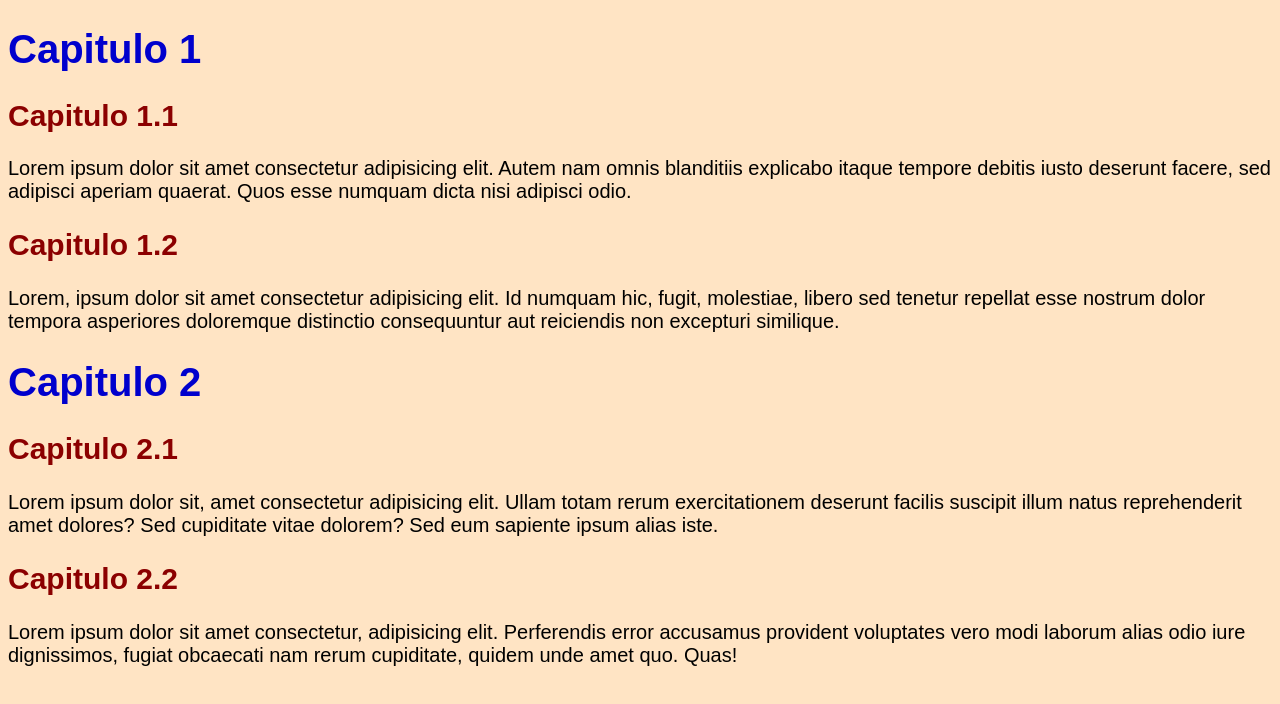
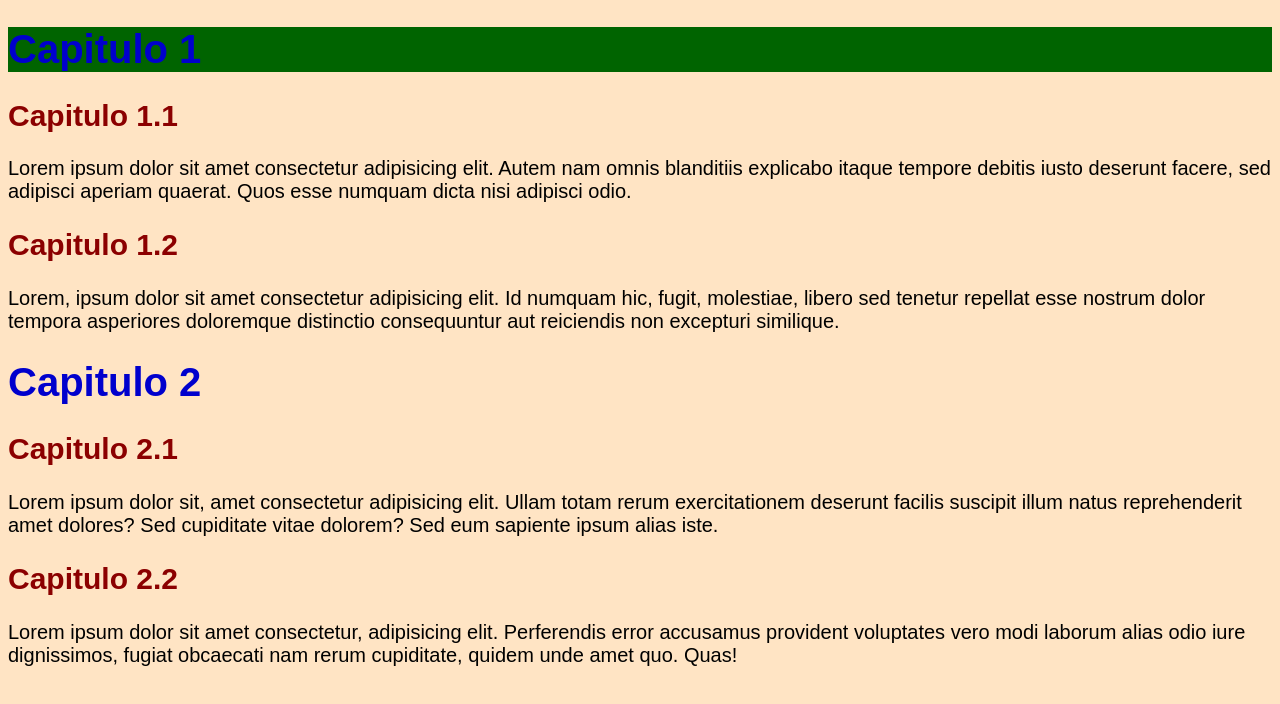
Before and after one commit to TassioSales/HTML5_CSS3, a plain HTML site: page Aula 10/indes.html in a window 1280 px wide. Drawn offline with Linux system fonts and the light colour scheme.

Commit message:
css3 Inline

```diff
--- a/Aula 10/indes.html
+++ b/Aula 10/indes.html
@@ -8,7 +8,7 @@
 </head>
 <body style="background-color:bisque;  font-family: Arial, Helvetica, sans-serif;
 font-size: 20px" >
-    <h1 style="color:mediumblue" >Capitulo 1</h1>
+    <h1 style="color:mediumblue; background-color:darkgreen" >Capitulo 1</h1>
     <h2 style="color:darkred">Capitulo 1.1</h2>
     <p text-align="justify">Lorem ipsum dolor sit amet consectetur adipisicing elit.
         Autem nam omnis blanditiis explicabo itaque tempore debitis
```
